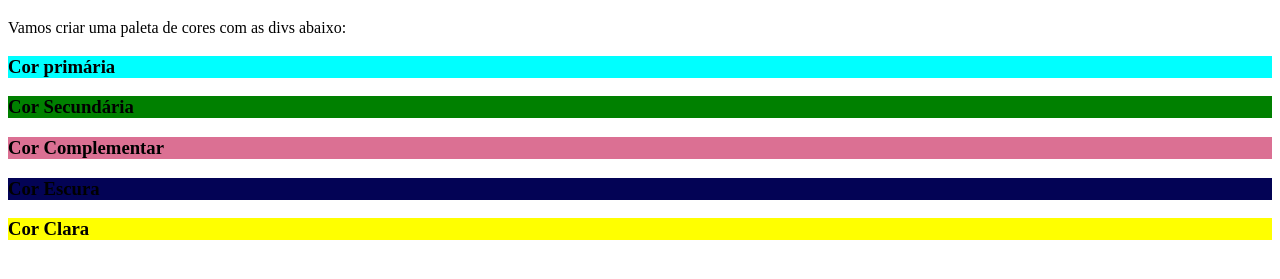
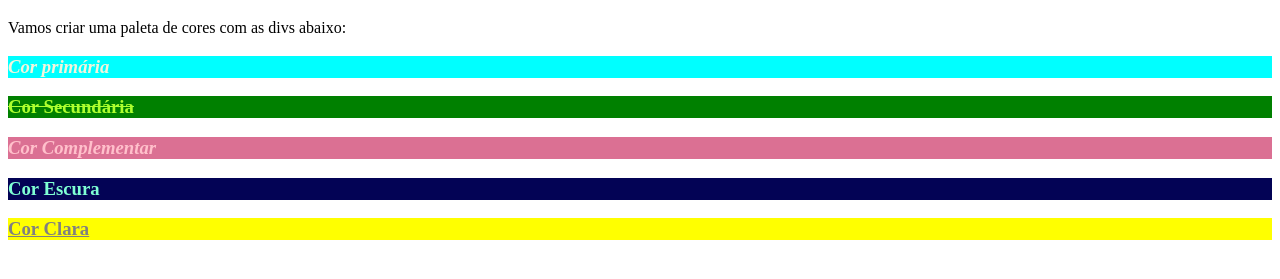
Before and after one commit to LuanaMayumi/trybe-exercicios, a plain HTML site: page fundamentos/bloco-03-introducao-a-html-e-css/dia-3-html-css-seletores-e-posicionamento/index-somente-pseudoclasses.html in a window 1280 px wide. Shown: the part 61-340 px from the top of the page. Drawn offline with Linux system fonts and the light colour scheme.

Commit message:
stylizing each H3

```diff
--- a/fundamentos/bloco-03-introducao-a-html-e-css/dia-3-html-css-seletores-e-posicionamento/index-somente-pseudoclasses.html
+++ b/fundamentos/bloco-03-introducao-a-html-e-css/dia-3-html-css-seletores-e-posicionamento/index-somente-pseudoclasses.html
@@ -10,23 +10,23 @@
   <p>Vamos criar uma paleta de cores com as divs abaixo:</p>
 
   <div class="azul">
-    <h3>Cor primária</h3>
+    <h3 class="primaria">Cor primária</h3>
   </div>
 
   <div class="verde">
-    <h3>Cor Secundária</h3>
+    <h3 class="secundaria">Cor Secundária</h3>
   </div>
 
   <div class="pink">
-    <h3>Cor Complementar</h3>
+    <h3 class="complementar">Cor Complementar</h3>
   </div>
 
   <div class="azul-escuro">
-    <h3>Cor Escura</h3>
+    <h3 class="escura">Cor Escura</h3>
   </div>
 
   <div class="amarelo">
-    <h3>Cor Clara</h3>
+    <h3 class="clara">Cor Clara</h3>
   </div>
 
 </body>
--- a/fundamentos/bloco-03-introducao-a-html-e-css/dia-3-html-css-seletores-e-posicionamento/style-somente-pseudoclasses.css
+++ b/fundamentos/bloco-03-introducao-a-html-e-css/dia-3-html-css-seletores-e-posicionamento/style-somente-pseudoclasses.css
@@ -21,7 +21,31 @@ div:hover{
     background-color: yellow;
 }
 
+.primaria{
+    font-style: italic;
+    color: beige;
+}
 
+.secundaria{
+    font-style:normal;
+    text-decoration: line-through;
+    color: greenyellow;
+}
+
+.complementar{
+font-style: oblique;
+color: pink;
+}
+
+.escura {
+font-style: bold;
+color: aquamarine;
+}
+
+.clara{
+text-decoration: underline;
+color: grey;
+}
 
 
 
```
